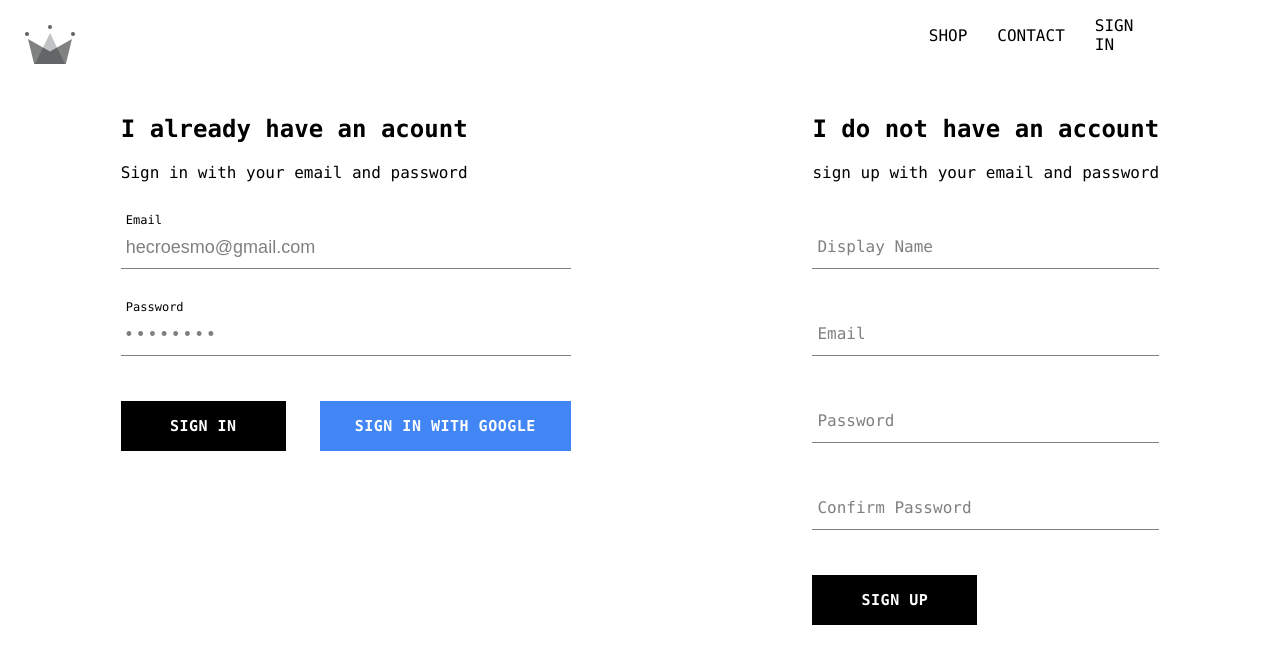
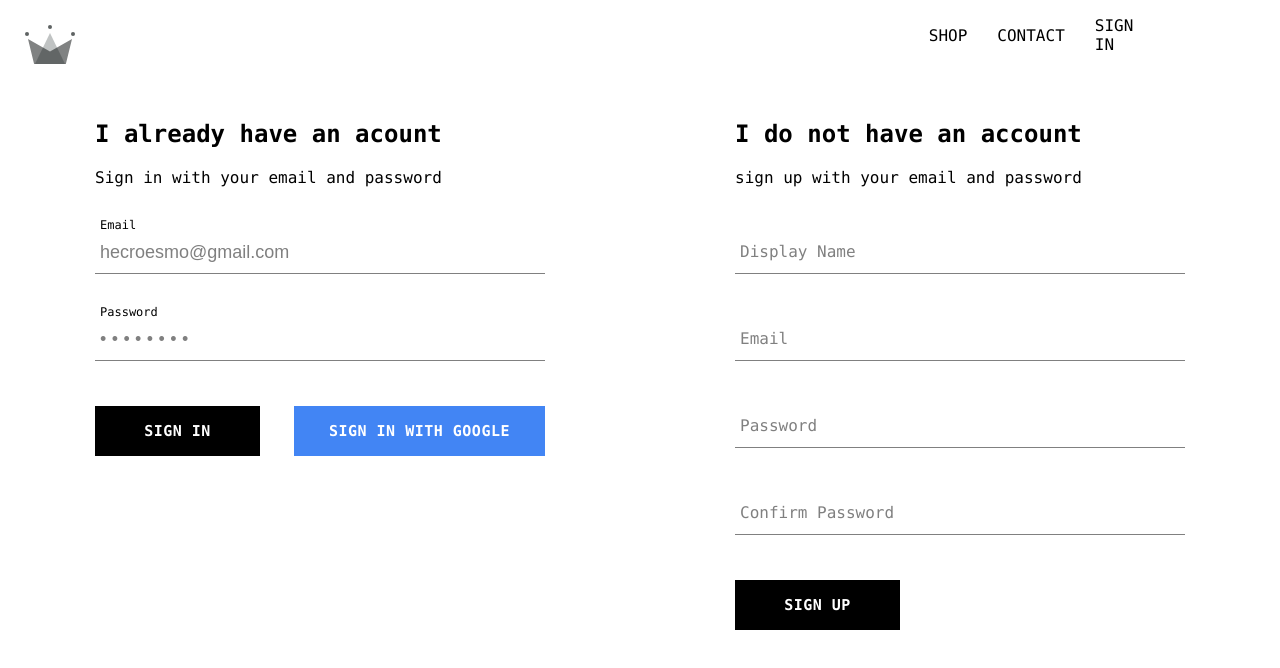
Before and after one commit to Hecroesmo/react-e-commerce, a React (Create React App) app: page /sign-in in a window 1280 px wide. Shown: the top 668 px of the page. Built offline with nearby package versions, Linux system fonts and the light colour scheme; no server answers.

Commit message:
16. Sign Up With Email and Password

```diff
--- a/src/App.js
+++ b/src/App.js
@@ -31,11 +31,11 @@ class App extends React.Component {
               id: userRef.id,
               ...user.data()
             }
-          })
+          }, () => console.log(this.state))
         })
       }
       else {
-        this.setState({ currentUser: null })
+        this.setState({currentUser: userAuth})
       }
     })
   }
--- a/src/components/sign-up/sign-up.component.jsx
+++ b/src/components/sign-up/sign-up.component.jsx
@@ -50,10 +50,11 @@ class SignUp extends React.Component {
 
   render() {
     return (
-      <div>
+      <div className="sign-up">
         <h2>I do not have an account</h2>
         <span>sign up with your email and password</span>
-        <form>
+
+        <form onSubmit={this.handleSubmit}>
           <FormInput
             type="text"
             name="displayName"
@@ -65,7 +66,7 @@ class SignUp extends React.Component {
 
           <FormInput
             type="email"
-            name="Email"
+            name="email"
             value={this.state.email}
             handleChange={this.handleChange}
             label="Email"
@@ -90,7 +91,7 @@ class SignUp extends React.Component {
             required
           />
 
-          <CustomeButton>Sign Up</CustomeButton>
+          <CustomeButton type="submit">Sign Up</CustomeButton>
         </form>
 
       </div>
--- a/src/components/sign-up/sign-up.style.scss
+++ b/src/components/sign-up/sign-up.style.scss
@@ -0,0 +1,15 @@
+.sign-up {
+  width: 450px;
+
+  display: flex;
+  flex-direction: column;
+
+  .title {
+    margin: 10px 0;
+  }
+
+  // .button-container {
+  //   display: flex;
+  //   justify-content: space-between;
+  // }
+}
--- a/src/pages/sign-in-and-sign-up/sign-in-and-sign-up.style.scss
+++ b/src/pages/sign-in-and-sign-up/sign-in-and-sign-up.style.scss
@@ -1,4 +1,5 @@
 .sign-in-and-sign-up {
   display: flex;
   justify-content: space-around;
+  margin: 30px auto;
 }
```
